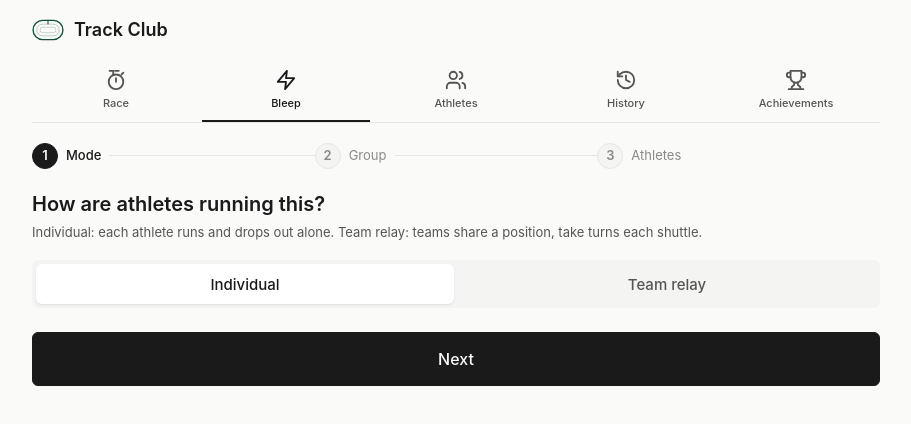
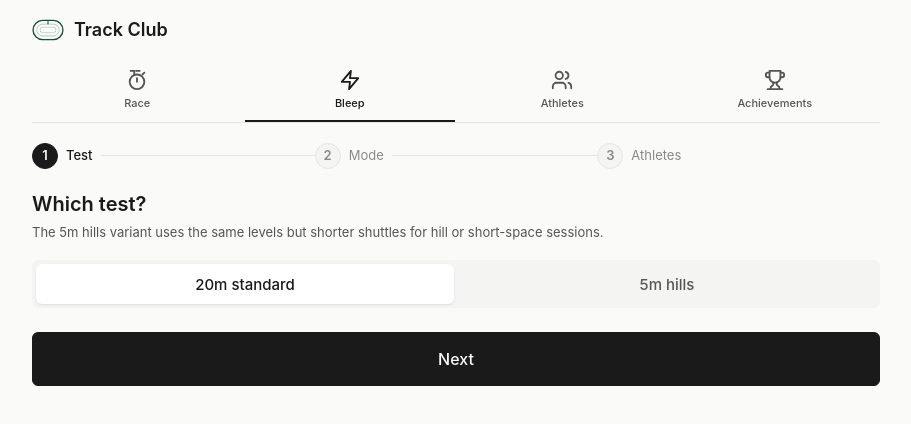
Before and after one commit to Ross-J-Parker/track-club-app, a SvelteKit app: page /bleep in a window 1280 px wide. Shown: the top 424 px of the page, without its empty margins (184-1095 px from the left). Built offline with nearby package versions, Linux system fonts and the light colour scheme.

Commit message:
batch 1: fix team reactivity, first names on tiles, 5m bleep, remove date+history

```diff
--- a/src/lib/bleep.js
+++ b/src/lib/bleep.js
@@ -1,19 +1,18 @@
-// Standard 20m Multi-Stage Fitness Test (MSFT / bleep test) level data.
-// Each level has a starting speed (km/h), a number of shuttles to complete,
-// and a shuttle interval in milliseconds (calculated from speed: 20m / speed).
+// Multi-Stage Fitness Test (bleep test) level data.
+// Each level has a starting speed (km/h) and a number of shuttles.
+// The shuttle interval depends on BOTH the speed and the shuttle distance:
+//   - Standard test: 20m shuttles
+//   - Hill / short variant: 5m shuttles (faster turnover, same speeds)
 //
-// Speeds: level 1 = 8.5 km/h, increasing by 0.5 km/h each level.
-// Shuttle count grows roughly linearly with level.
-//
-// Source: standard published intervals used across PE, sports clubs and military.
+// Source: standard published 20m MSFT intervals used across PE, sports clubs and military.
 
-function intervalMs(kmh) {
-  // time = distance / speed; 20m at kmh km/h = (20 / 1000) / (kmh / 3600) seconds
-  const seconds = (20 / 1000) / (kmh / 3600);
+function intervalMs(kmh, distanceM) {
+  // time = distance / speed; distanceM at kmh km/h
+  const seconds = (distanceM / 1000) / (kmh / 3600);
   return Math.round(seconds * 1000);
 }
 
-export const BLEEP_LEVELS = [
+const LEVEL_SPEC = [
   { level: 1,  speed: 8.5,  shuttles: 7 },
   { level: 2,  speed: 9.0,  shuttles: 8 },
   { level: 3,  speed: 9.5,  shuttles: 8 },
@@ -35,4 +34,18 @@ export const BLEEP_LEVELS = [
   { level: 19, speed: 17.5, shuttles: 15 },
   { level: 20, speed: 18.0, shuttles: 16 },
   { level: 21, speed: 18.5, shuttles: 16 }
-].map(l => ({ ...l, intervalMs: intervalMs(l.speed) }));
+];
+
+// Build a level table for a given shuttle distance in metres.
+export function buildLevels(distanceM) {
+  return LEVEL_SPEC.map(l => ({ ...l, intervalMs: intervalMs(l.speed, distanceM) }));
+}
+
+// Default 20m table (kept for backwards compatibility with existing imports)
+export const BLEEP_LEVELS = buildLevels(20);
+
+// Supported bleep variants
+export const BLEEP_VARIANTS = {
+  'Bleep test (20m)': { distanceM: 20, event: 'Bleep test' },
+  'Bleep test (5m hills)': { distanceM: 5, event: 'Bleep test (5m)' }
+};
--- a/src/routes/+layout.svelte
+++ b/src/routes/+layout.svelte
@@ -6,7 +6,6 @@
     { href: '/', label: 'Race', icon: 'stopwatch' },
     { href: '/bleep', label: 'Bleep', icon: 'bolt' },
     { href: '/athletes', label: 'Athletes', icon: 'users' },
-    { href: '/history', label: 'History', icon: 'history' },
     { href: '/achievements', label: 'Achievements', icon: 'trophy' }
   ];
 
--- a/src/routes/+page.svelte
+++ b/src/routes/+page.svelte
@@ -302,10 +302,6 @@
     <select id="group-sel" bind:value={group}>
       {#each GROUPS as g}<option value={g}>{g}</option>{/each}
     </select>
-    <div style="margin-top: 14px;">
-      <label class="field" for="date-sel">Session date</label>
-      <input id="date-sel" type="date" bind:value={date} />
-    </div>
     <div class="step-nav">
       <button onclick={prevStep}>Back</button>
       <button class="primary big" onclick={nextStep}>Next</button>
@@ -313,7 +309,7 @@
 
   {:else if setupStep === 'athletes'}
     <h2 class="step-heading">Who's taking part?</h2>
-    <p class="muted small step-sub">{eventName} · {group} · {date}</p>
+    <p class="muted small step-sub">{eventName} · {group}</p>
     <AthletePicker {athletes} bind:selected={selectedIds} />
     <div class="step-nav">
       <button onclick={prevStep}>Back</button>
--- a/src/routes/bleep/+page.svelte
+++ b/src/routes/bleep/+page.svelte
@@ -3,7 +3,7 @@
   import { storage } from '$lib/storage.js';
   import { GROUPS, todayISO, uid } from '$lib/events.js';
   import { checkBadges } from '$lib/badges.js';
-  import { BLEEP_LEVELS } from '$lib/bleep.js';
+  import { buildLevels, BLEEP_VARIANTS } from '$lib/bleep.js';
   import { BleepEngine } from '$lib/bleepEngine.js';
   import AthletePicker from '$lib/components/AthletePicker.svelte';
   import Stepper from '$lib/components/Stepper.svelte';
@@ -13,27 +13,30 @@
 
   // Phase: setup | teams | live | results
   let phase = $state('setup');
-  // Setup sub-step: mode | group | athletes
-  let setupStep = $state('mode');
+  // Setup sub-step: variant | mode | athletes
+  let setupStep = $state('variant');
 
+  let variant = $state('Bleep test (20m)'); // key into BLEEP_VARIANTS
   let mode = $state('individual'); // 'individual' | 'team'
   let group = $state('');           // optional — bleep test isn't tied to a group, but we capture it if set
   let date = $state(todayISO());
   let selectedIds = $state(new Set());
 
+  const variantConfig = $derived(BLEEP_VARIANTS[variant]);
+
   const wizardSteps = $derived([
+    { key: 'variant', label: 'Test' },
     { key: 'mode', label: 'Mode' },
-    { key: 'group', label: 'Group' },
     { key: 'athletes', label: mode === 'team' ? 'Teams' : 'Athletes' }
   ]);
 
   function nextStep() {
-    if (setupStep === 'mode') setupStep = 'group';
-    else if (setupStep === 'group') setupStep = 'athletes';
+    if (setupStep === 'variant') setupStep = 'mode';
+    else if (setupStep === 'mode') setupStep = 'athletes';
   }
   function prevStep() {
-    if (setupStep === 'athletes') setupStep = 'group';
-    else if (setupStep === 'group') setupStep = 'mode';
+    if (setupStep === 'athletes') setupStep = 'mode';
+    else if (setupStep === 'mode') setupStep = 'variant';
   }
 
   // Team setup state
@@ -92,14 +95,21 @@
   function closeTeamPicker() { teamPickerFor = null; }
 
   function assignToTeam(teamIdx, athleteId) {
-    teams.forEach(t => t.athleteIds.delete(athleteId));
-    teams[teamIdx].athleteIds.add(athleteId);
-    teams = [...teams];
+    teams = teams.map((t, i) => {
+      const ids = new Set(t.athleteIds);
+      ids.delete(athleteId);               // remove from any team
+      if (i === teamIdx) ids.add(athleteId); // add to the chosen one
+      return { ...t, athleteIds: ids };
+    });
     teamPickerFor = null;
   }
   function removeFromTeam(teamIdx, athleteId) {
-    teams[teamIdx].athleteIds.delete(athleteId);
-    teams = [...teams];
+    teams = teams.map((t, i) => {
+      if (i !== teamIdx) return t;
+      const ids = new Set(t.athleteIds);
+      ids.delete(athleteId);
+      return { ...t, athleteIds: ids };
+    });
   }
   function randomiseTeams() {
     const pool = selectedAthletes.filter(a => !teams.some(t => t.athleteIds.has(a.id)));
@@ -108,15 +118,16 @@
       const j = Math.floor(Math.random() * (i + 1));
       [shuffled[i], shuffled[j]] = [shuffled[j], shuffled[i]];
     }
+    // Build fresh Sets per team so Svelte detects the change
+    const newSets = teams.map(t => new Set(t.athleteIds));
     shuffled.forEach((a, idx) => {
-      teams[idx % teams.length].athleteIds.add(a.id);
+      newSets[idx % newSets.length].add(a.id);
     });
-    teams = [...teams];
+    teams = teams.map((t, i) => ({ ...t, athleteIds: newSets[i] }));
   }
   function clearTeams() {
     if (!confirm('Remove all athletes from teams?')) return;
-    teams.forEach(t => t.athleteIds.clear());
-    teams = [...teams];
+    teams = teams.map(t => ({ ...t, athleteIds: new Set() }));
   }
   function cancelTeams() {
     teams = [];
@@ -134,12 +145,20 @@
   }
 
   // ---------- Live ----------
+  let activeLevels = []; // the level table for the running test (set in startLive)
+
   function startLive(m) {
+    const cfg = variantConfig;
+    const eventName = cfg.event; // 'Bleep test' or 'Bleep test (5m)'
+    activeLevels = buildLevels(cfg.distanceM);
+
     if (m === 'individual') {
       race = {
-        event: 'Bleep test',
+        event: eventName,
         kind: 'fitness',
         bleepMode: 'individual',
+        variant,
+        distanceM: cfg.distanceM,
         group,
         date,
         runners: [...selectedIds].map(id => {
@@ -149,9 +168,11 @@
       };
     } else {
       race = {
-        event: 'Bleep test',
+        event: eventName,
         kind: 'fitness',
         bleepMode: 'team',
+        variant,
+        distanceM: cfg.distanceM,
         group,
         date,
         teams: teams.map(t => ({
@@ -166,6 +187,7 @@
     bleepState = { level: 1, shuttle: 0, nextInMs: 5000 };
 
     bleepEngine = new BleepEngine({
+      levels: activeLevels,
       onTick: (s) => { bleepState = s; },
       onLevelChange: () => {},
       onComplete: () => { finishLive(true); }
@@ -238,13 +260,15 @@
   }
 
   function distanceForLevel(level, shuttle) {
+    const d = race?.distanceM || 20;
     let total = 0;
-    for (let i = 0; i < level - 1; i++) total += BLEEP_LEVELS[i].shuttles * 20;
-    total += shuttle * 20;
+    for (let i = 0; i < level - 1; i++) total += activeLevels[i].shuttles * d;
+    total += shuttle * d;
     return total;
   }
 
   function saveAndShowResults() {
+    const ev = race.event; // 'Bleep test' or 'Bleep test (5m)'
     const newResults = [];
     if (race.bleepMode === 'individual') {
       race.runners.forEach(r => {
@@ -252,7 +276,7 @@
           newResults.push({
             id: uid('r'),
             athleteId: r.id, athleteName: r.name,
-            event: 'Bleep test', kind: 'fitness', group: race.group,
+            event: ev, kind: 'fitness', group: race.group,
             date: race.date, dnf: true, bleepMode: 'individual'
           });
           return;
@@ -261,7 +285,7 @@
         newResults.push({
           id: uid('r'),
           athleteId: r.id, athleteName: r.name,
-          event: 'Bleep test', kind: 'fitness', group: race.group,
+          event: ev, kind: 'fitness', group: race.group,
           date: race.date, dnf: false,
           level, shuttle, distanceM: distanceForLevel(level, shuttle),
           bleepMode: 'individual'
@@ -276,7 +300,7 @@
           newResults.push({
             id: uid('r'),
             athleteId: aid, athleteName: a.name,
-            event: 'Bleep test', kind: 'fitness', group: race.group,
+            event: ev, kind: 'fitness', group: race.group,
             date: race.date, dnf: false,
             level, shuttle, distanceM: distanceForLevel(level, shuttle),
             bleepMode: 'team',
@@ -307,11 +331,11 @@
     selectedIds = new Set();
     teams = [];
     phase = 'setup';
-    setupStep = 'mode';
+    setupStep = 'variant';
   }
 
   // Total shuttles for current level (for progress bar)
-  const totalShuttles = $derived(BLEEP_LEVELS[bleepState.level - 1]?.shuttles || 0);
+  const totalShuttles = $derived((activeLevels[bleepState.level - 1]?.shuttles) || 0);
 
   // Sort and group results
   const sortedResults = $derived.by(() => {
@@ -365,7 +389,18 @@
 {#if phase === 'setup'}
   <Stepper steps={wizardSteps} current={setupStep} />
 
-  {#if setupStep === 'mode'}
+  {#if setupStep === 'variant'}
+    <h2 class="step-heading">Which test?</h2>
+    <p class="muted small step-sub">The 5m hills variant uses the same levels but shorter shuttles for hill or short-space sessions.</p>
+    <div class="mode-toggle">
+      <button type="button" class:active={variant === 'Bleep test (20m)'} onclick={() => variant = 'Bleep test (20m)'}>20m standard</button>
+      <button type="button" class:active={variant === 'Bleep test (5m hills)'} onclick={() => variant = 'Bleep test (5m hills)'}>5m hills</button>
+    </div>
+    <div class="step-nav">
+      <button class="primary big" onclick={nextStep}>Next</button>
+    </div>
+
+  {:else if setupStep === 'mode'}
     <h2 class="step-heading">How are athletes running this?</h2>
     <p class="muted small step-sub">Individual: each athlete runs and drops out alone. Team relay: teams share a position, take turns each shuttle.</p>
     <div class="mode-toggle">
@@ -380,21 +415,12 @@
         </select>
       </div>
     {/if}
-    <div class="step-nav">
-      <button class="primary big" onclick={nextStep}>Next</button>
-    </div>
-
-  {:else if setupStep === 'group'}
-    <h2 class="step-heading">Is this for a particular group?</h2>
-    <p class="muted small step-sub">Optional — the bleep test isn't always group-specific.</p>
-    <label class="field" for="b-group">Group</label>
-    <select id="b-group" bind:value={group}>
-      <option value="">— Not group-specific —</option>
-      {#each GROUPS as g}<option value={g}>{g}</option>{/each}
-    </select>
     <div style="margin-top: 14px;">
-      <label class="field" for="b-date">Session date</label>
-      <input id="b-date" type="date" bind:value={date} />
+      <label class="field" for="b-group">Group (optional)</label>
+      <select id="b-group" bind:value={group}>
+        <option value="">— Not group-specific —</option>
+        {#each GROUPS as g}<option value={g}>{g}</option>{/each}
+      </select>
     </div>
     <div class="step-nav">
       <button onclick={prevStep}>Back</button>
@@ -414,7 +440,7 @@
       </div>
     {:else}
       <h2 class="step-heading">Who's taking part?</h2>
-      <p class="muted small step-sub">Bleep test · {group || 'No group'} · {date}</p>
+      <p class="muted small step-sub">{variant}{group ? ' · ' + group : ''}</p>
       <AthletePicker {athletes} bind:selected={selectedIds} />
       <div class="step-nav">
         <button onclick={prevStep}>Back</button>
@@ -549,9 +575,10 @@
   {:else}
     <div class="runner-grid">
       {#each race.teams as t (t.id)}
+        {@const firstNames = t.memberIds.map(id => (athletes.find(a => a.id === id)?.name || '').split(' ')[0]).filter(Boolean)}
         <button type="button" class="runner-tile" class:finished={t.droppedAt} onclick={() => tapTeam(t)}>
           <div class="runner-name">{t.name}</div>
-          <div class="muted small">{t.memberIds.length} athlete{t.memberIds.length === 1 ? '' : 's'}</div>
+          <div class="muted small team-members-list">{firstNames.join(', ')}</div>
           <div class="runner-state mono" style="margin-top: 4px;">
             {#if t.droppedAt}L{t.droppedAt.level}.{t.droppedAt.shuttle}
             {:else}Running
@@ -726,6 +753,7 @@
   .runner-tile.finished { background: var(--success-soft); border-color: var(--success); }
   .runner-tile.dnf { background: var(--warning-soft); border-color: var(--warning); opacity: 0.7; }
   .runner-name { font-weight: 600; font-size: 15px; margin-bottom: 6px; }
+  .team-members-list { line-height: 1.4; margin-bottom: 2px; }
   .runner-state { font-size: 13px; color: var(--text-2); }
 
   /* Results */
```
Also changed, not shown: src/lib/bleepEngine.js, src/lib/events.js.
